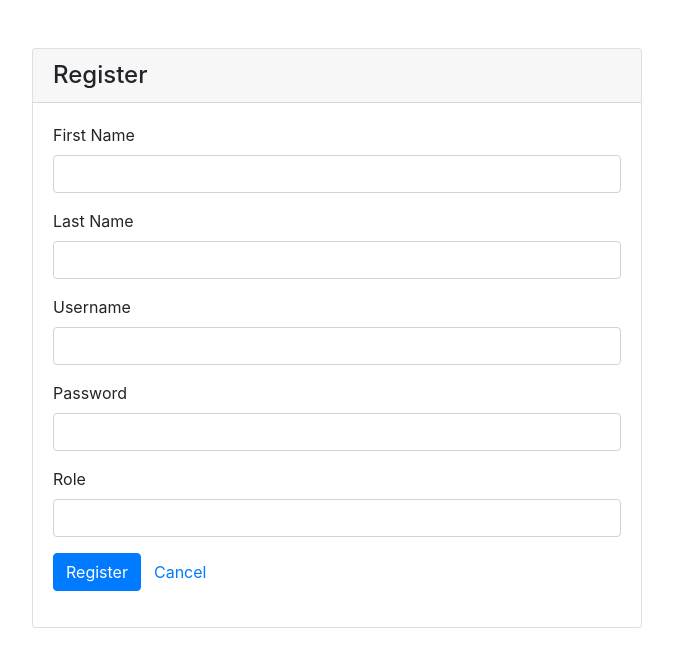
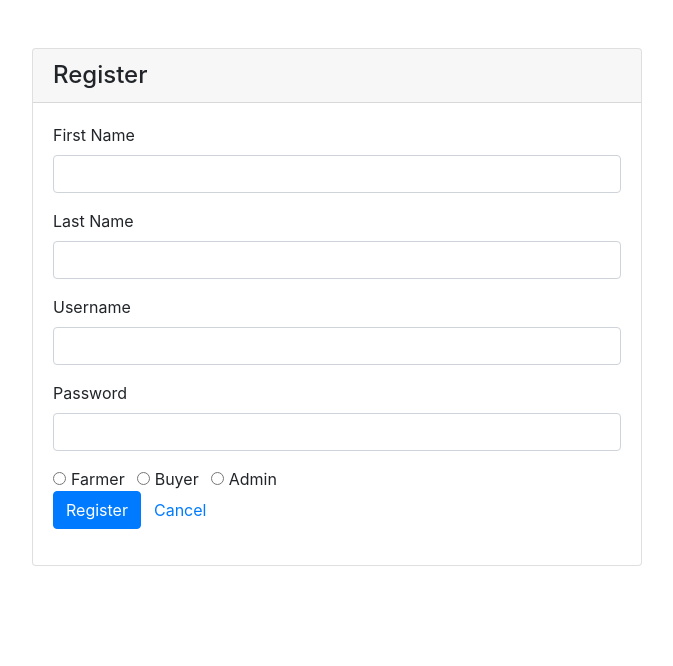
Before and after one commit to tuminzee/Farmi-Angular, an Angular app: page /account/register in a window 1280 px wide. Shown: the top 666 px of the page, without its empty margins (303-976 px from the left). Built offline with nearby package versions, Linux system fonts and the light colour scheme.

Commit message:
Added radio buttons for buyer, farmer and admin

```diff
--- a/src/app/account/register.component.html
+++ b/src/app/account/register.component.html
@@ -31,13 +31,27 @@
                     <div *ngIf="f.password.errors.minlength">Password must be at least 6 characters</div>
                 </div>
             </div>
-            <div class="form-group">
+            <!-- <div class="form-group">
               <label for="role">Role</label>
               <input type="text" formControlName="role" class="form-control" [ngClass]="{ 'is-invalid': submitted && f.role.errors }" />
               <div *ngIf="submitted && f.role.errors" class="invalid-feedback">
                   <div *ngIf="f.role.errors.required">Role is required</div>
+              </div> -->
+              <div class="form-check form-check-inline">
+                <input class="form-check-input" type="radio" formControlName="role" id="Farmer" value="Farmer" [ngClass]="{ 'is-invalid': submitted && f.role.errors }" />
+                <label class="form-check-label" for="inlineRadio1">Farmer</label>
               </div>
-          </div>
+              <div class="form-check form-check-inline">
+                <input class="form-check-input" type="radio" formControlName="role" id="Buyer" value="Buyer" [ngClass]="{ 'is-invalid': submitted && f.role.errors }" />
+                <label class="form-check-label" for="inlineRadio2">Buyer</label>
+              </div>
+              <div class="form-check form-check-inline">
+                <input class="form-check-input" type="radio" formControlName="role" id="Admin" value="Admin" [ngClass]="{ 'is-invalid': submitted && f.role.errors }" />
+                <label class="form-check-label" for="inlineRadio2">Admin</label>
+              </div>
+              <div *ngIf="submitted && f.role.errors" class="invalid-feedback">
+                <div *ngIf="f.role.errors.required">Role is required</div>
+            </div>
             <div class="form-group">
                 <button [disabled]="loading" class="btn btn-primary">
                     <span *ngIf="loading" class="spinner-border spinner-border-sm mr-1"></span>
```
